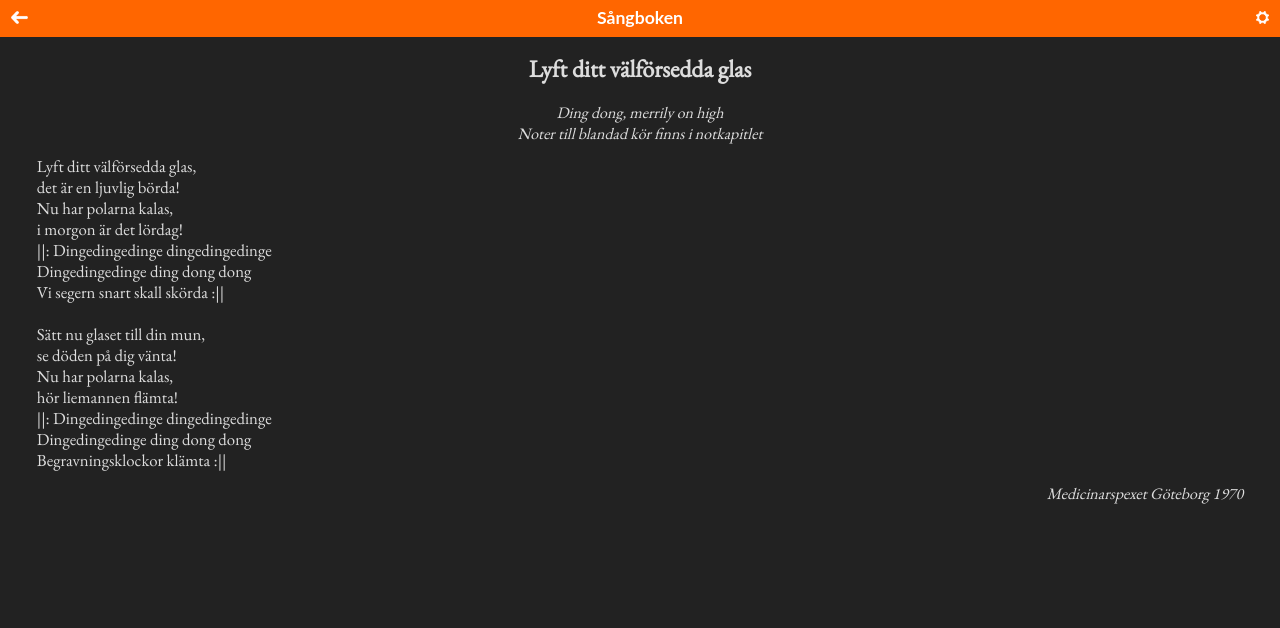
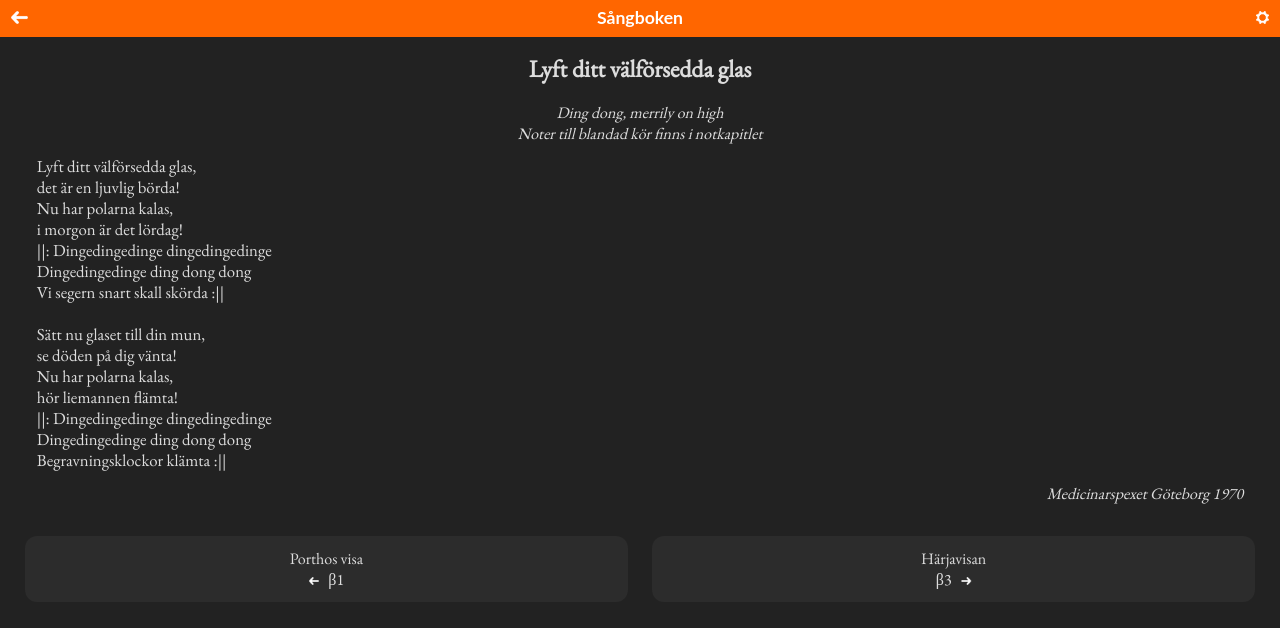
Before and after one commit to Fysiksektionen/sangbok-html, a Vue app: page /#/chapter/1/song/1 in a window 1280 px wide. Shown: the top 628 px of the page. Built offline with nearby package versions, Linux system fonts and the light colour scheme.

Commit message:
Added song navigation buttons.

```diff
--- a/src/components/Navbar.vue
+++ b/src/components/Navbar.vue
@@ -18,7 +18,7 @@
 
 <script lang="ts">
 import { defineComponent } from 'vue'
-import Dropdown from '@/components/Dropdown.vue'
+import Dropdown from '@/components/Settings.vue'
 
 export default defineComponent({
   name: 'Navbar',
--- /dev/null
+++ b/src/components/SongNavButtons.vue
@@ -0,0 +1,67 @@
+<!-- TODO: Ideally, we could do type-specifications, as to not allow songid to be anything but an int. -->
+<!-- TODO: Perhaps use unicode instead of back.png. -->
+
+<template>
+  <div class="navbuttons">
+    <div v-if="parseInt(songid) > 0"
+      @click="$router.push('/chapter/'+chapterid+'/song/'+(parseInt(songid)-1))">
+      <div>{{$store.state.lyrics.chapters[chapterid].songs[parseInt(songid)-1].title}}</div>
+      <div>
+        <img src="../assets/back.png"/> &nbsp;
+        {{$store.state.lyrics.indexes[chapterid][parseInt(songid)-1]}}
+      </div>
+    </div>
+    <div v-if="parseInt(songid) == 0" style="opacity: 0;"><!--Filler div.--></div>
+    <div v-if="$store.state.lyrics.chapters[chapterid].songs[parseInt(songid)+1]"
+      @click="$router.push('/chapter/'+chapterid+'/song/'+(parseInt(songid)+1))">
+      <div>{{$store.state.lyrics.chapters[chapterid].songs[parseInt(songid)+1].title}}</div>
+      <div>
+        {{$store.state.lyrics.indexes[chapterid][parseInt(songid)+1]}} &nbsp;
+        <img src="../assets/back.png" style="transform: scaleX(-1);"/>
+      </div>
+    </div>
+  </div>
+</template>
+
+<script lang="ts">
+import { defineComponent } from 'vue'
+
+export default defineComponent({
+  name: 'Navbar',
+  props: ["songid", "chapterid"],
+})
+</script>
+
+<!-- Add "scoped" attribute to limit CSS to this component only -->
+<style scoped lang="scss">
+.navbuttons {
+    padding: 20px 0;
+}
+
+.navbuttons > div {
+    text-align: center;
+    display: inline-block;
+    background-color: rgba(128, 128, 128, 0.10);
+
+    $navbutton-padding: 12px;
+    border-radius: $navbutton-padding;
+    margin: $navbutton-padding;
+    padding: $navbutton-padding;
+    width: calc(50% - 4 * #{$navbutton-padding});
+}
+
+.navbuttons > div:active {
+    background-color: rgba(128, 128, 128, 0.30);
+}
+
+.navbuttons > div > div{
+    width: 100%;
+    white-space: nowrap;
+    overflow: hidden;
+    text-overflow: ellipsis;
+}
+
+.navbuttons > div > div > img {
+  height: 0.5em;
+}
+</style>
--- a/src/views/Song.vue
+++ b/src/views/Song.vue
@@ -2,6 +2,7 @@
 
 <template>
   <Navbar :parent="() => $router.push('/chapter/'+$route.params.chapterId)"/>
+    <!--TODO: Back button (:parent) should send the user to the search if they got here through the search. -->
     <div class="lyrics"
     v-for="(song, i) in [$store.state.lyrics.chapters[$route.params.chapterId].songs[$route.params.songId]]"
     v-bind:key="i">
@@ -9,17 +10,20 @@
       <div v-if="song.melody" class="melody" v-html="toHTML(song.melody)"></div>
       <div class="textcontainer" v-html="toHTML(song.text)"></div>
       <div v-if="song.author" class="author" v-html="toHTML(song.author)"></div>
+      <NavButtons :chapterid="$route.params.chapterId" :songid="$route.params.songId"/>
     </div>
 </template>
 
 <script lang="ts">
 import { defineComponent } from 'vue'
 import Navbar from '@/components/Navbar.vue' // @ is an alias to /src
+import NavButtons from '@/components/SongNavButtons.vue'
 
 export default defineComponent({
   name: 'ChapterView',
   components: {
-    Navbar
+    Navbar,
+    NavButtons
   },
   methods: {
     toHTML (text: string):string {
@@ -72,4 +76,37 @@ h2 {
     padding-right: 24px;
     padding-left: 24px;
 }
+
+.navbuttons > div {
+    width: 50%;
+    position: relative;
+}
+
+.navbuttons > div > div.upper {
+    width: 100%;
+    white-space: nowrap;
+    overflow: hidden;
+    text-overflow: ellipsis;
+}
+
+.navbuttons > div > div.lower {
+  width: 100%;
+}
+
+
+element.style {
+    visibility: visible;
+}
+.navbuttons .container:nth-child(1) > div {
+    left: 24px;
+}
+.navbuttons > div > div {
+    left: 12px;
+    right: 12px;
+    position: absolute;
+    text-align: center;
+    border-radius: 12px;
+    padding: 12px;
+    background-color: rgba(128, 128, 128, 0.10);
+}
 </style>
```
Also changed, not shown: src/components/Settings.vue (renamed from src/components/Dropdown.vue).
